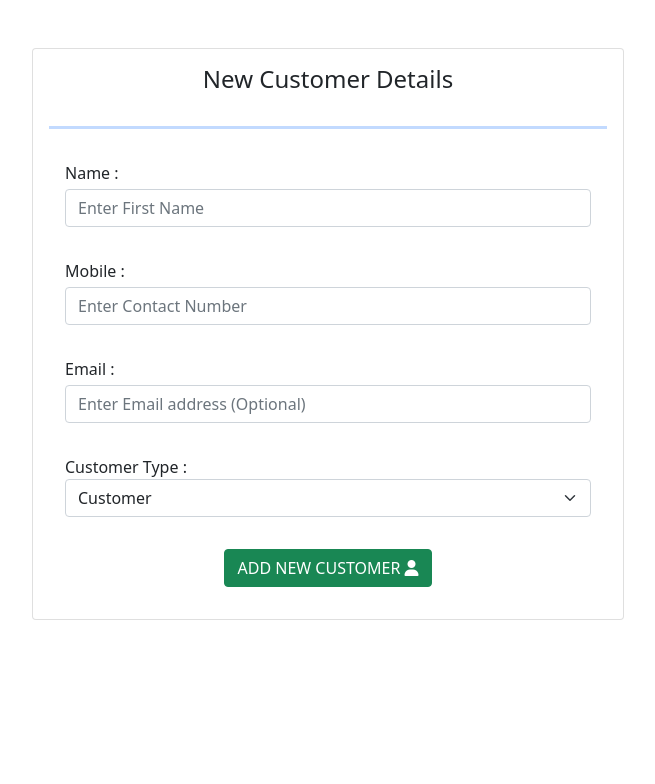
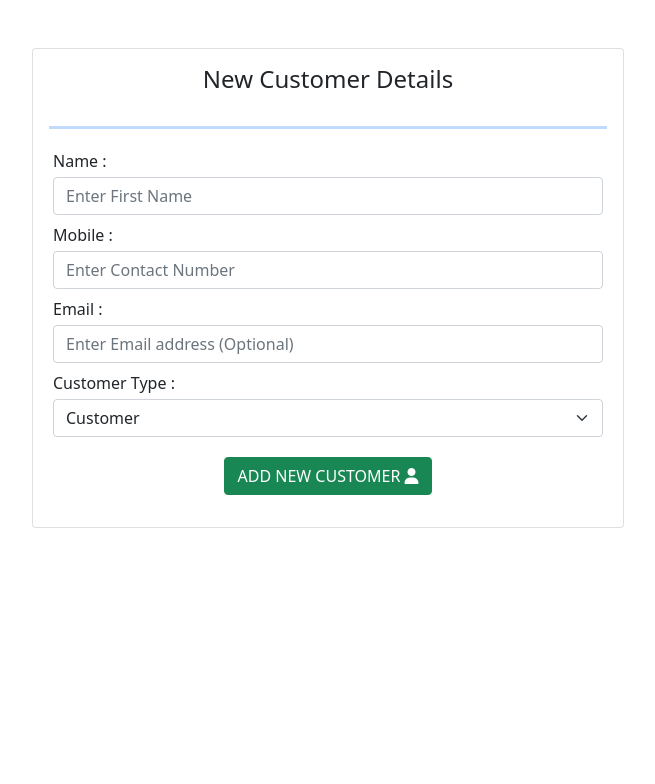
Before and after one commit to neeel-patell/maruti-gas-stock, a PHP site: page /add_customer.php in a window 1280 px wide. Shown: the part 131-915 px from the top of the page, without its empty margins (300-955 px from the left). Run offline with PHP 8.4, Linux system fonts and the light colour scheme; the visitor is signed in with stand-in values (Sample User, id 1); some libraries are stand-ins or nearby versions; some web fonts are replaced.

Commit message:
fix: form element design
- reduce padding and margin for textbox and other form elements

```diff
--- a/add_customer.php
+++ b/add_customer.php
@@ -32,21 +32,21 @@
     				<?php } ?>
 
     				<hr class="bg-primary" size="5px">
-        			<div class="form-group p-3">
+        			<div class="form-group p-1">
         				<label>Name : </label>
         				<input type="text" maxlength="50" name="name" id="name" class="form-control mt-1" placeholder="Enter First Name" required>
         			</div>
-        			<div class="form-group p-3">
+        			<div class="form-group p-1">
         				<label>Mobile : </label>
         				<input type="text" maxlength="10" minlength="10" name="mobile" id="mobile" class="form-control mt-1" data-parsley-type="digits" placeholder="Enter Contact Number" required>
         			</div>
-        			<div class="form-group p-3">
+        			<div class="form-group p-1">
         				<label>Email : </label>
         				<input type="email" maxlength="256" name="email" id="email" class="form-control mt-1" placeholder="Enter Email address (Optional)">
         			</div>
-        			<div class="form-group p-3">
+        			<div class="form-group p-1">
         				<label>Customer Type : </label>
-        				<select class="form-select" name="type" required>
+        				<select class="form-select mt-1" name="type" required>
         					<option value="0">Customer</option>
         					<option value="1">Dealer / Wholeseller</option>
         				</select>
--- a/add_item.php
+++ b/add_item.php
@@ -32,15 +32,15 @@
     				<?php } ?>
 
     				<hr class="bg-primary" size="5px">
-        			<div class="form-group p-3">
+        			<div class="form-group p-1">
         				<label>Item Name : </label>
         				<input type="text" maxlength="50" name="name" id="name" class="form-control mt-1" placeholder="Enter Item Name" required>
         			</div>
-        			<div class="form-group p-3">
+        			<div class="form-group p-1">
         				<label>Description : </label>
         				<input type="text" maxlength="150" name="description" id="description" class="form-control mt-1" placeholder="Enter item description (optional)">
         			</div>
-        			<div class="form-group p-3">
+        			<div class="form-group p-1">
         				<label>Current Stock : </label>
         				<input type="text" maxlength="6" name="current" id="current" data-parsley-type="number" value="0" class="form-control mt-1" placeholder="Enter item current stocks">
         			</div>
--- a/add_supplier.php
+++ b/add_supplier.php
@@ -32,15 +32,15 @@
     				<?php } ?>
 
     				<hr class="bg-primary" size="5px">
-        			<div class="form-group p-3">
+        			<div class="form-group p-1">
         				<label>Company Name : </label>
         				<input type="text" maxlength="50" name="name" id="name" class="form-control mt-1" placeholder="Enter Company Name" required>
         			</div>
-        			<div class="form-group p-3">
+        			<div class="form-group p-1">
         				<label>Address : </label>
         				<input type="text" maxlength="100" name="address" id="address" class="form-control mt-1" placeholder="Enter Supplier Address">
         			</div>
-        			<div class="form-group p-3">
+        			<div class="form-group p-1">
         				<label>Contact No : </label>
         				<input type="text" maxlength="10" minlength="10" name="contact" id="contact" class="form-control mt-1" placeholder="Enter Supplier Contact Number" data-parsley-type="number" data-parsley-error-message="Please Enter valid mobile number">
         			</div>
--- a/edit_customer.php
+++ b/edit_customer.php
@@ -31,15 +31,15 @@
     				<h4 class="text-center mb-3">Edit Customer Details</h4>
 
     				<hr class="bg-primary" size="5px">
-        			<div class="form-group p-3">
+        			<div class="form-group p-1">
         				<label>Name : </label>
         				<input type="text" value="<?php echo $customer['name']; ?>" maxlength="50" name="name" id="name" class="form-control mt-1" placeholder="Enter First Name" required>
         			</div>
-        			<div class="form-group p-3">
+        			<div class="form-group p-1">
         				<label>Mobile : </label>
         				<input type="text" value="<?php echo $customer['mobile']; ?>" maxlength="10" minlength="10" name="mobile" id="mobile" class="form-control mt-1" data-parsley-type="digits" placeholder="Enter Contact Number" required>
         			</div>
-        			<div class="form-group p-3">
+        			<div class="form-group p-1">
         				<label>Email : </label>
         				<input type="email" value="<?php echo $customer['email']; ?>" maxlength="256" name="email" id="email" class="form-control mt-1" placeholder="Enter Email address (Optional)">
         			</div>
--- a/edit_item.php
+++ b/edit_item.php
@@ -30,11 +30,11 @@
     			<div class="card p-3">
     				<h4 class="text-center mb-3">Edit Item Details</h4>
     				<hr class="bg-primary" size="5px">
-        			<div class="form-group p-3">
+        			<div class="form-group p-1">
         				<label>Item Name : </label>
         				<input type="text" maxlength="50" name="name" id="name" value="<?php echo $item['name']; ?>" class="form-control mt-1" placeholder="Enter Item Name" required>
         			</div>
-        			<div class="form-group p-3">
+        			<div class="form-group p-1">
         				<label>Description : </label>
         				<input type="text" maxlength="150" name="description" id="description" value='<?php echo $item['description']; ?>' class="form-control mt-1" placeholder="Enter item description (optional)">
         			</div>
--- a/edit_supplier.php
+++ b/edit_supplier.php
@@ -34,15 +34,15 @@
     			<div class="card p-3">
     				<h4 class="text-center mb-3">Edit Supplier Details</h4>
     				<hr class="bg-primary" size="5px">
-        			<div class="form-group p-3">
+        			<div class="form-group p-1">
         				<label>Company Name : </label>
         				<input type="text" maxlength="50" name="name" id="name" class="form-control mt-1" value="<?php echo $supplier_detail['name']; ?>" placeholder="Enter Company Name" required>
         			</div>
-        			<div class="form-group p-3">
+        			<div class="form-group p-1">
         				<label>Address : </label>
         				<input type="text" maxlength="100" name="address" id="address" class="form-control mt-1" value="<?php echo $supplier_detail['address']; ?>" placeholder="Enter Supplier Address">
         			</div>
-        			<div class="form-group p-3">
+        			<div class="form-group p-1">
         				<label>Contact No : </label>
         				<input type="text" maxlength="10" minlength="10" name="contact" id="contact" class="form-control mt-1" value="<?php echo $supplier_detail['contact']; ?>" placeholder="Enter Supplier Contact Number" data-parsley-type="number" data-parsley-error-message="Please Enter valid mobile number">
         			</div>
```
Also changed, not shown: add_kit.php (+5 -5 lines), add_stock.php (+5 -10 lines).
